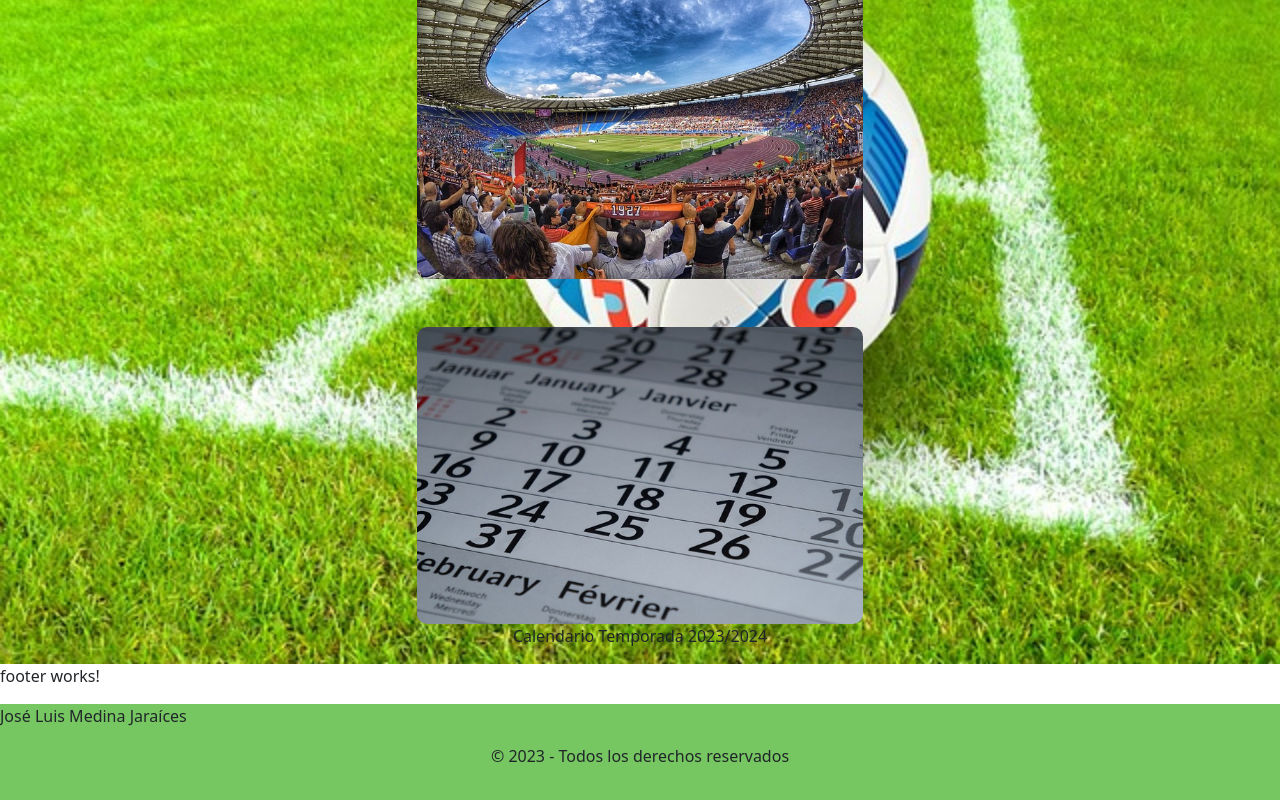
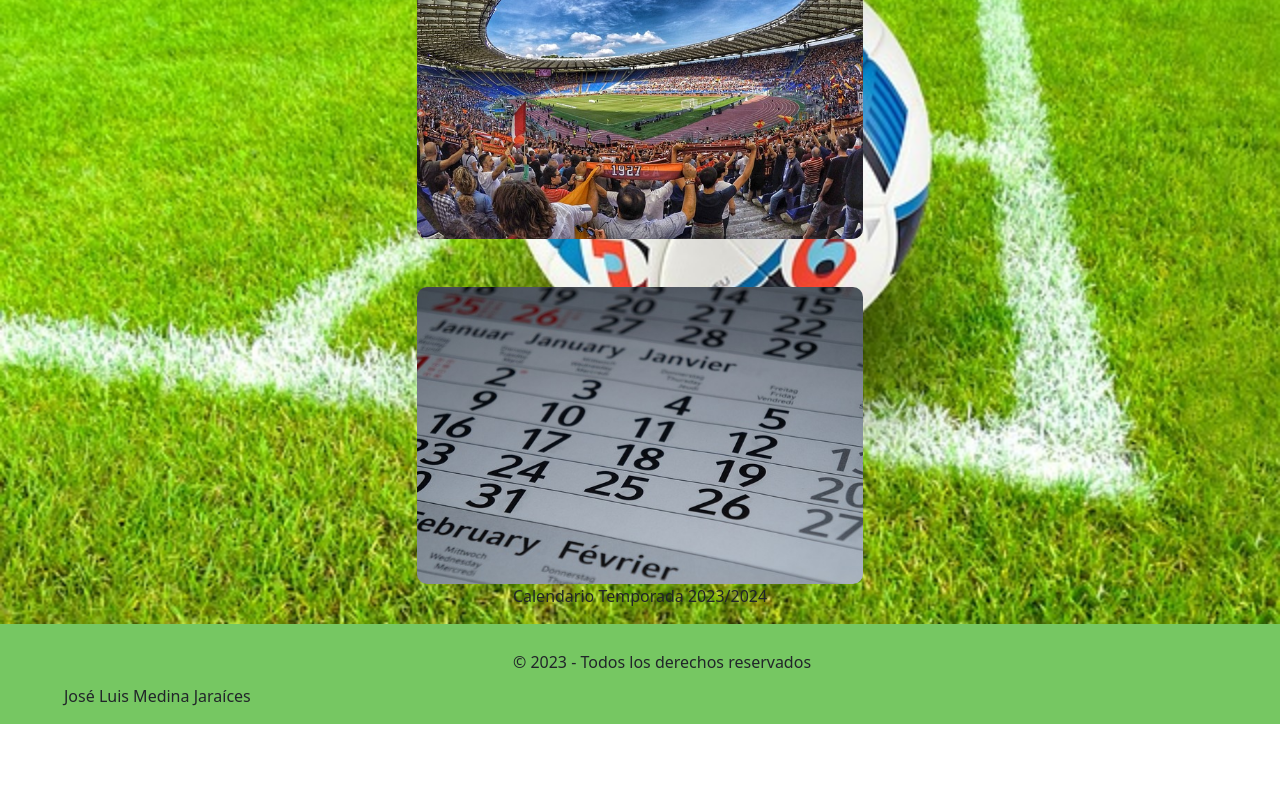
Before and after one commit to JoseLuisMJ/laligaf5, an Angular app in the folder frontend/laligaf5/: page /events/home in a window 1280 px wide. Shown: the part 266-1066 px from the top of the page. After the commit the page ends 990 px from the top, so only its background shows below. Built offline with nearby package versions, Linux system fonts and the light colour scheme; a web font is replaced by a local one.

Commit message:
add styles footer

```diff
--- a/frontend/laligaf5/src/app/events/views/teamsdetails/teamsdetails.component.html
+++ b/frontend/laligaf5/src/app/events/views/teamsdetails/teamsdetails.component.html
@@ -1,4 +1,3 @@
-<p>teamsdetails works!</p>
 <main>
 <section>
     <img src="/assets/images/real madridista.jpg">
--- a/frontend/laligaf5/src/app/events/views/teamsdetails/teamsdetails.component.scss
+++ b/frontend/laligaf5/src/app/events/views/teamsdetails/teamsdetails.component.scss
@@ -21,3 +21,18 @@ section {
     margin-top: auto;
     margin-bottom: auto;
 }
+
+img {
+    border-radius: 10%;
+    max-width: 40%;
+    margin-top: 40px;
+    margin-bottom: 40px;
+}
+
+p {
+    color: white;
+}
+
+button {
+    margin-left: 60%;
+}
--- a/frontend/laligaf5/src/app/global/footer/footer.component.html
+++ b/frontend/laligaf5/src/app/global/footer/footer.component.html
@@ -1,5 +1,4 @@
-<p>footer works!</p>
 <footer>
-<p>José Luis Medina Jaraíces</p>
+<p class="name">José Luis Medina Jaraíces</p>
 <p class="copyright">&copy; 2023 - Todos los derechos reservados</p>
 </footer>
--- a/frontend/laligaf5/src/app/global/footer/footer.component.scss
+++ b/frontend/laligaf5/src/app/global/footer/footer.component.scss
@@ -4,8 +4,6 @@ footer {
     min-height: 100px;
     flex-direction: row;
     justify-content: space-between;
-    // margin-left: 80%;
-    // position: absolute;
 }
 
 .copyright {
@@ -13,15 +11,16 @@ footer {
     align-items: center;
     justify-content: center;
     min-width: 300px;
-    // margin-top: auto;
+    margin-top: 2%;
     // margin-bottom: auto;
-    // margin-right: 50%;
-    // margin-left: 50%;
-    // position: absolute;
+    margin-right: 50%;
+    margin-left: 40%;
+    position: absolute;
 }
 
 .name {
     margin-top: 60px;
-    margin-right: 30px;
+    margin-left: 5%;
     position: absolute;
+
 }
--- a/frontend/laligaf5/src/app/global/header/header.component.html
+++ b/frontend/laligaf5/src/app/global/header/header.component.html
@@ -2,7 +2,6 @@
 <link rel="preconnect" href="https://fonts.googleapis.com">
 <link rel="preconnect" href="https://fonts.gstatic.com" crossorigin>
 <link href="https://fonts.googleapis.com/css2?family=Modak&display=swap" rel="stylesheet">
-<p>header works!</p>
 <nav id="nav-header" class="navbar bg-body-tertiary">
     <div class="container">
       <a class="navbar-brand" href="#">
```
